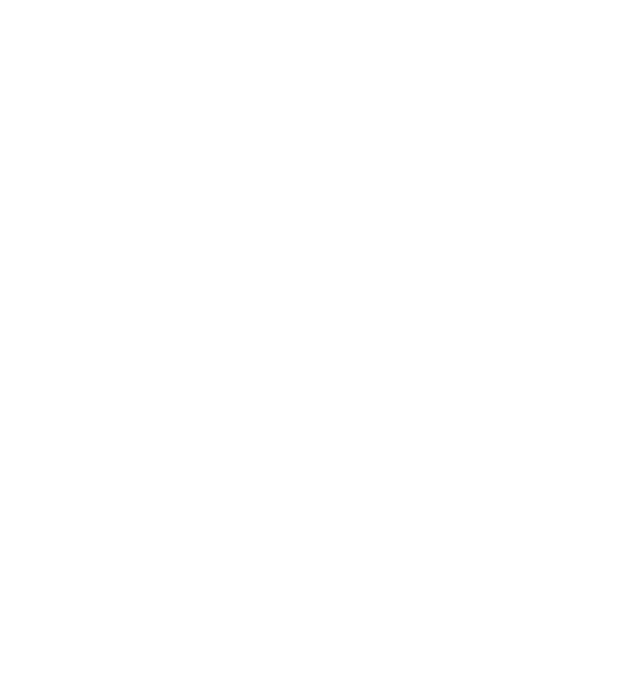
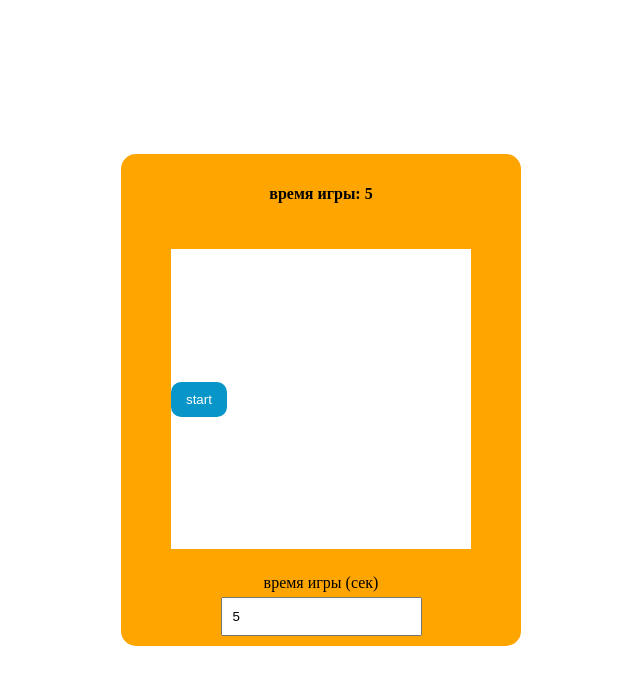
Before and after one commit to AzaZefir/js-game, a plain HTML site: page index.html in a window 1280 px wide. Shown: the whole page, without its empty margins (319-959 px from the left). Drawn offline with Linux system fonts and the light colour scheme.

Commit message:
add html structure styles and js start func

```diff
--- a/index.html
+++ b/index.html
@@ -1,14 +1,29 @@
 <!DOCTYPE html>
 <html lang="en">
   <head>
-  <meta charset="UTF-8">
-  <meta http-equiv="X-UA-Compatible" content="IE=edge">
-  <meta name="viewport" content="width=device-width, initial-scale=1.0">
-  <link rel="stylesheet" href="./style.css">
+    <meta charset="UTF-8" />
+    <meta http-equiv="X-UA-Compatible" content="IE=edge" />
+    <meta name="viewport" content="width=device-width, initial-scale=1.0" />
+    <link rel="stylesheet" href="./style.css" />
     <title>JS game</title>
   </head>
   <body>
-
+    <div class="app">
+      <div class="app__header">
+        <h1 id="header-timer">время игры: <span id="time">5</span></h1>
+        <h1 id="header-result" class="hide">результат игры: <span id="result"></span></h1>
+      </div>
+      <div class="app__content">
+        <button class="btn" id="start">start</button>
+        <div class="game-field" id="game-field"></div>
+      </div>
+      <div class="app__footer">
+        <form class="game-time-input">
+          <label for="game-time">время игры (сек)</label>
+          <input type="number" name="game-time" id="game-time" value="5" min="5" step="1" />
+        </form>
+      </div>
+    </div>
 
     <script src="./script.js"></script>
   </body>
--- a/script.js
+++ b/script.js
@@ -0,0 +1,31 @@
+let $headerTimer = document.querySelector('#header-timer');
+let $headerResult = document.querySelector('#header-result');
+let $time = document.querySelector('#time');
+let $result = document.querySelector('#result');
+let $start = document.querySelector('#start'); //!! <button class="btn" id="start">start</button>
+let $gameField = document.querySelector('#game-field');
+let $gameTime = document.querySelector('#game-time');
+
+let result = 0
+
+$start.addEventListener('click', startGame)
+
+function startGame(){
+  $gameTime.setAttribute('disabled',true)
+  $start.classList.add('hide')
+  $gameField.style.backgroundColor = 'yellow'
+  $time.textContent = $gameTime.value
+  timer()
+  // $headerTimer.classList.add('hide')
+  // $headerResult.classList.remove('hide')
+}
+
+function timer(){
+  console.log('start');
+  let interval = setInterval(function(){
+    $time.textContent = (Number($time.textContent) - 0.1).toFixed(2)
+    if($time.textContent <= 0 ){
+      clearInterval(interval)
+    }
+  },100)
+}
--- a/style.css
+++ b/style.css
@@ -0,0 +1,63 @@
+* {
+  padding: 0;
+  margin: 0;
+  box-sizing: border-box;
+}
+h1 {
+  font-size: 16px;
+}
+
+body {
+  width: 100%;
+  height: 100vh;
+  display: flex;
+  justify-content: center;
+  align-items: center;
+}
+.app {
+  width: 400px;
+  background-color: orange;
+  border-radius: 15px;
+}
+.app__header {
+  height: 10vh;
+  display: flex;
+  flex-direction: column;
+  align-items: center;
+  justify-content: space-evenly;
+}
+.app__content {
+  width: 300px;
+  height: 300px;
+  margin: 15px auto;
+  background-color: #fff;
+  display: flex;
+  align-items: center;
+  justify-content: center;
+}
+.app__content .btn {
+  padding: 10px 15px;
+  background-color: rgb(8, 149, 200);
+  border: none;
+  outline: none;
+  color: #fff;
+  border-radius: 10px;
+  cursor: pointer;
+}
+.game-time-input {
+  display: flex;
+  flex-direction: column;
+  align-items: center;
+  padding: 10px 0;
+}
+.game-time-input input {
+  padding: 10px;
+  margin-top: 5px;
+}
+.hide{
+  display: none;
+}
+.game-field{
+  width: 300px;
+  height: 300px;
+}
```
Lines whose indentation alone changed are shown as unchanged.
